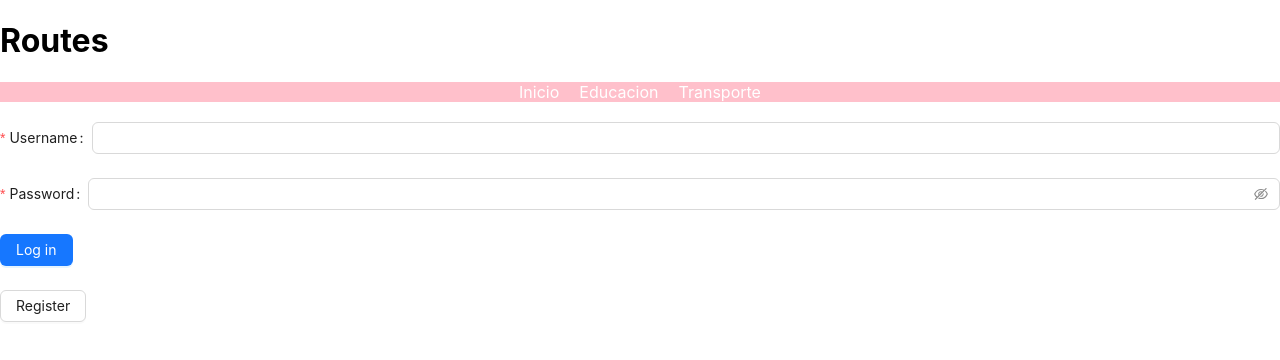
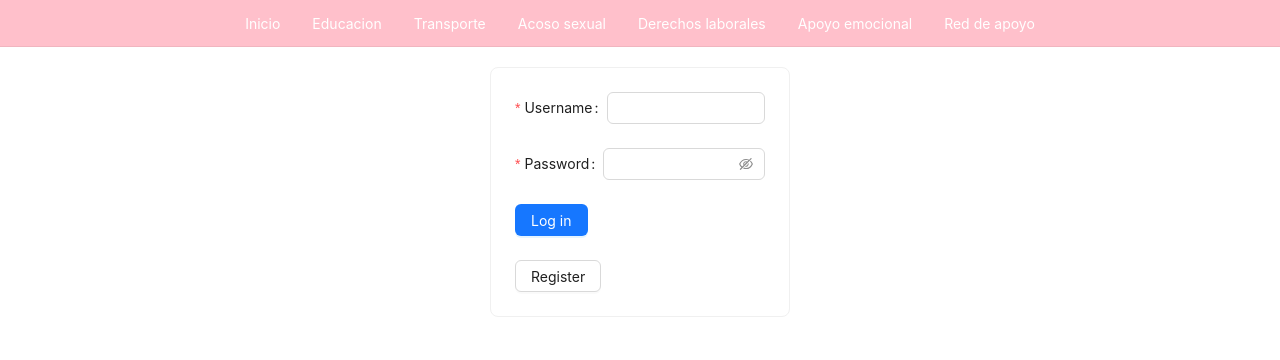
Before and after one commit to Nataly1Estupinan/empowerher, a React (Create React App) app: page / in a window 1280 px wide. Shown: the top 360 px of the page. Built offline with nearby package versions, Linux system fonts and the light colour scheme.

Commit message:
Se crean todas las rutas para los components

```diff
--- a/src/App.js
+++ b/src/App.js
@@ -8,16 +8,23 @@ import Educacion from './pages/Educacion';
 import Transporte from './pages/Transporte';
 import Inicio from './pages/Inicio';
 import Layout from './pages/Layout';
+import Acoso from './pages/Acoso';
+import Derechos from './pages/derechos';
+import Apoyo from './pages/apoyo';
+import RedApoyo from './pages/RedApoyo';
 function App() {
   return (
     <div>
-      <h1>Routes</h1>
       <Routes>
         <Route path="/" element={<Layout />}>
+        <Route path="/" element={<LoginRegisterPage />} />
           <Route path="transporte" element={<Transporte />} />
-          <Route path="/" element={<LoginRegisterPage />} />
+
           <Route path="educacion" element={<Component1 />} />
-
+          <Route path="acoso" element={<Acoso />} />
+          <Route path="/derechos" element={<Derechos />} />
+          <Route path="apoyo" element={<Apoyo />} />
+          <Route path="red" element={<RedApoyo />} />
         </Route>
       </Routes>
     </div>
--- a/src/login.js
+++ b/src/login.js
@@ -1,5 +1,5 @@
 import React, { useState } from 'react';
-import { Form, Input, Button, Checkbox } from 'antd';
+import { Form, Input, Button, Checkbox, Card } from 'antd';
 
 const RegisterForm = () => {
   const [form] = Form.useForm();
@@ -150,11 +150,22 @@ const LoginRegisterPage = () => {
   };
 
   return (
-    <div>
-      {isLoginForm ? <LoginForm /> : <RegisterForm />}
-      <Button onClick={handleToggleForm}>
-        {isLoginForm ? 'Register' : 'Log in'}
-      </Button>
+    <div
+      style={{
+        display: "flex",
+        justifyContent: "center",
+        alignItems: "center",
+
+      }}>
+      <Card
+        style={{
+          width: 300,
+        }}>
+        {isLoginForm ? <LoginForm /> : <RegisterForm />}
+        <Button onClick={handleToggleForm}>
+          {isLoginForm ? 'Register' : 'Log in'}
+        </Button>
+      </Card>
     </div>
   );
 };
--- a/src/menu.js
+++ b/src/menu.js
@@ -60,7 +60,6 @@ const MyComponent = () => {
             background: colorBgContainer,
           }}
         >
-
           </Content>
       </Layout>
     </Layout>
--- /dev/null
+++ b/src/pages/Acoso.js
@@ -0,0 +1,4 @@
+const Acoso=()=>{
+    return <h1>Acoso</h1>
+}
+export default Acoso;
--- a/src/pages/Bienestar.js
+++ /dev/null
@@ -1,4 +0,0 @@
-const Bienestar=()=>{
-    return <h1>Bienestar</h1>
-}
-export default Bienestar;
--- a/src/pages/Layout.js
+++ b/src/pages/Layout.js
@@ -1,30 +1,53 @@
-import { Link, Outlet } from "react-router-dom"
+import React from "react";
+import { Link, Outlet } from "react-router-dom";
+import { Menu } from "antd";
 
 const Layout = () => {
-    return <div>
-        <nav style={navStyle}>
-            <ul style={ulStyle}>
-                <li style={liStyle}>
+  return (
+    <div>
+      <Menu mode="horizontal" style={navStyle}>
+        <Menu.Item key="inicio" style={menuItemStyle}>
           <Link to="/" style={linkStyle}>
             Inicio
           </Link>
-                </li>
-                <li style={liStyle}>
+        </Menu.Item>
+        <Menu.Item key="educacion" style={menuItemStyle}>
           <Link to="/educacion" style={linkStyle}>
             Educacion
           </Link>
-                </li>
-                <li style={liStyle}>
+        </Menu.Item>
+        <Menu.Item key="transporte" style={menuItemStyle}>
           <Link to="/transporte" style={linkStyle}>
             Transporte
           </Link>
-                </li>
-            </ul>
-        </nav>
+        </Menu.Item>
+        <Menu.Item key="acoso" style={menuItemStyle}>
+          <Link to="/acoso" style={linkStyle}>
+            Acoso sexual
+          </Link>
+        </Menu.Item>
+        <Menu.Item key="derechos" style={menuItemStyle}>
+          <Link to="/derechos" style={linkStyle}>
+            Derechos laborales
+          </Link>
+        </Menu.Item>
+        <Menu.Item key="apoyo" style={menuItemStyle}>
+          <Link to="/apoyo" style={linkStyle}>
+            Apoyo emocional
+          </Link>
+        </Menu.Item>
+        <Menu.Item key="red" style={menuItemStyle}>
+          <Link to="/red" style={linkStyle}>
+            Red de apoyo
+          </Link>
+        </Menu.Item>
+      </Menu>
       <br />
+      {/* Renderizar el contenido de la ruta */}
       <Outlet />
     </div>
-}
+  );
+};
 
 const navStyle = {
   backgroundColor: "pink",
@@ -32,20 +55,13 @@ const navStyle = {
   justifyContent: "center",
 };
 
-  const ulStyle = {
-    listStyle: "none",
-    display: "flex",
-    alignItems: "center",
+const menuItemStyle = {
   margin: "0",
-    padding: "0",
-  };
-
-  const liStyle = {
-    margin: "0 10px",
 };
 
 const linkStyle = {
   textDecoration: "none",
   color: "white",
 };
+
 export default Layout;
--- /dev/null
+++ b/src/pages/RedApoyo.js
@@ -0,0 +1,4 @@
+const RedApoyo=()=>{
+    return <h1>RedApoyo</h1>
+}
+export default RedApoyo;
--- /dev/null
+++ b/src/pages/apoyo.js
@@ -0,0 +1,4 @@
+const Apoyo=()=>{
+    return <h1>Apoyo</h1>
+}
+export default Apoyo;
--- /dev/null
+++ b/src/pages/derechos.js
@@ -0,0 +1,4 @@
+const Derechos=()=>{
+    return <h1>Derechos</h1>
+}
+export default Derechos;
```
Lines whose indentation alone changed are shown as unchanged.
